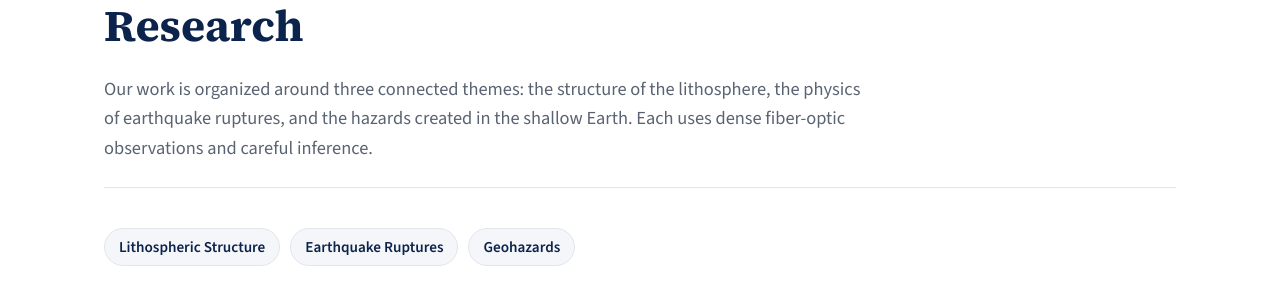
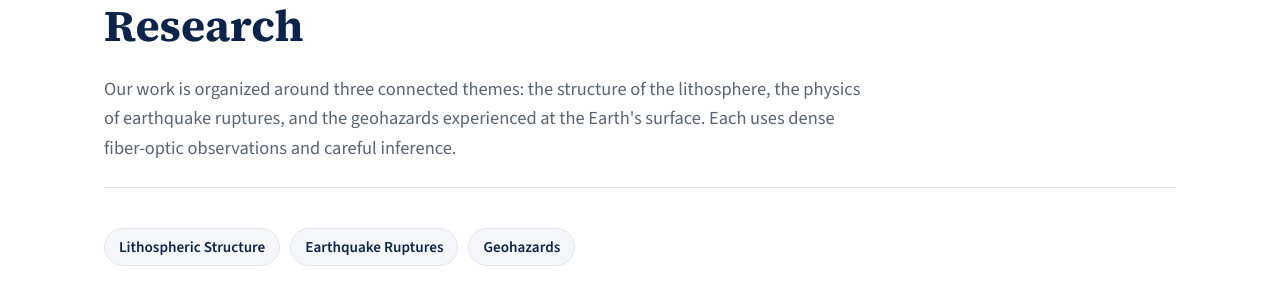
Before and after one commit to atterholt/atterholt.github.io, a Jekyll site: the page built from research.html, in a window 1280 px wide and 900 px high. Shown: the part 129-429 px from the top of the window. Built offline with Jekyll 4.4.1, drawn with Linux system fonts in a browser that asks for light colours.

Commit message:
Reword Research page intro
Co-Authored-By: Claude Opus 5.5 <noreply@anthropic.com>
Claude-Session: https://claude.ai/code/session_01KCPxryDmiUe5yxEw3DA242

```diff
--- a/research.html
+++ b/research.html
@@ -7,7 +7,7 @@ description: Research themes of the Atterholt Group at the University of Arizona
 <div class="container">
   <header class="page-head">
     <h1>Research</h1>
-    <p>Our work is organized around three connected themes: the structure of the lithosphere, the physics of earthquake ruptures, and the hazards created in the shallow Earth. Each uses dense fiber-optic observations and careful inference.</p>
+    <p>Our work is organized around three connected themes: the structure of the lithosphere, the physics of earthquake ruptures, and the geohazards experienced at the Earth's surface. Each uses dense fiber-optic observations and careful inference.</p>
   </header>
 
   <ul class="theme-index">
```
